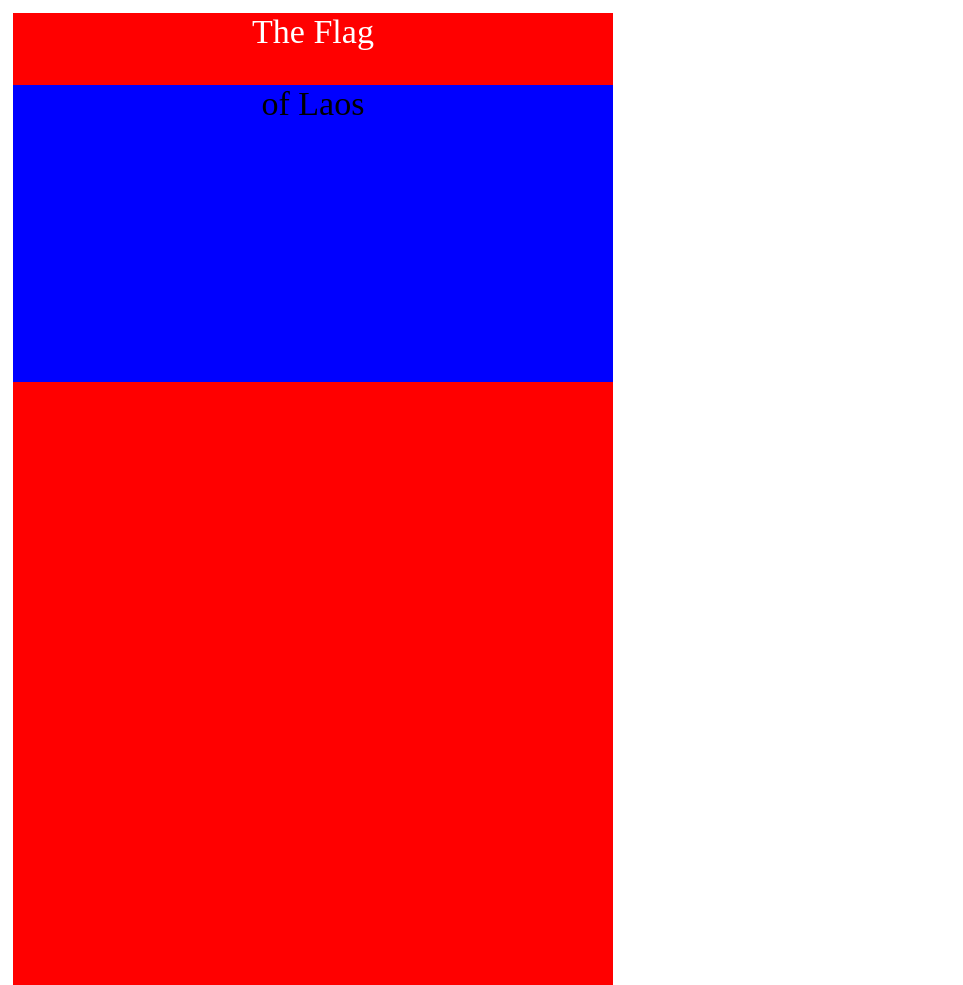
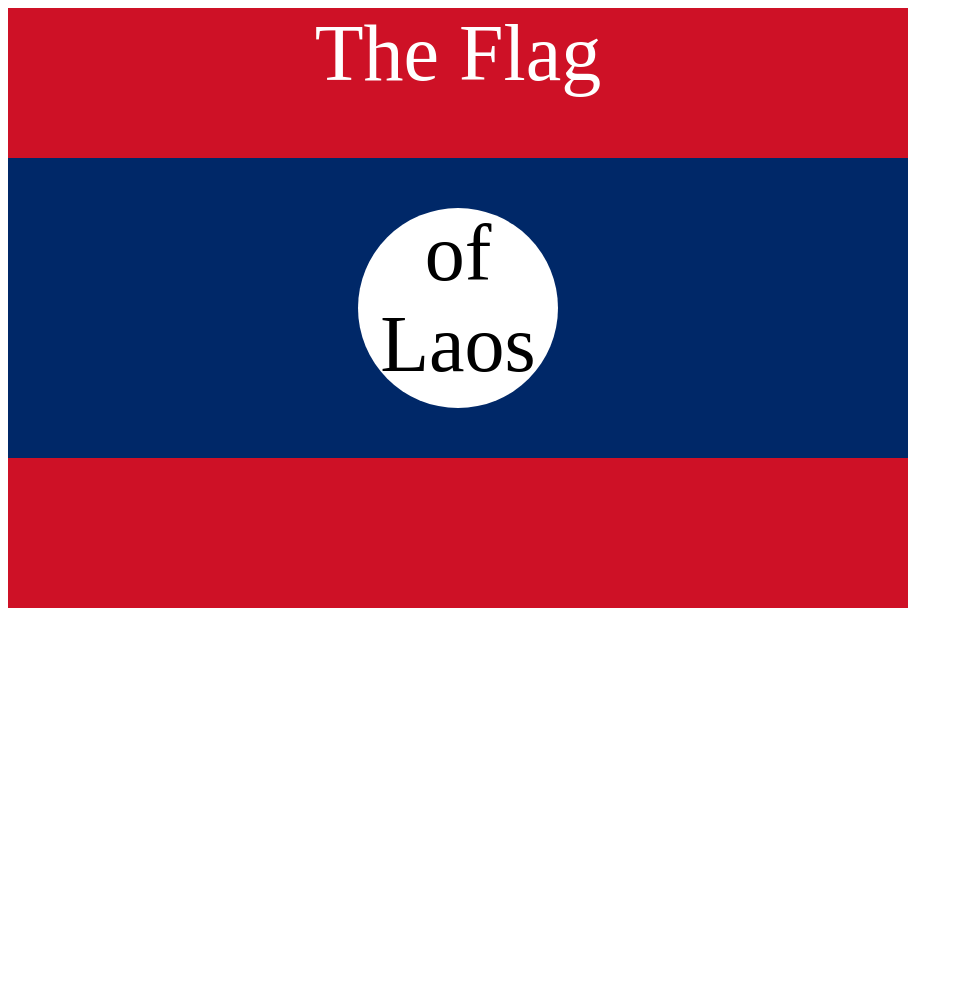
Before and after one commit to srice2024/webdevprojects, a plain HTML site: page 7.3project/index.html in a window 1280 px wide. Shown: the whole page, without its empty margins (0-963 px from the left). After the commit the page ends 800 px from the top, so only its background shows below. Drawn offline with Linux system fonts and the light colour scheme.

Commit message:
Completition of the 7.3 project using CSS teh build the Flag of Laos

```diff
--- a/7.3project/index.html
+++ b/7.3project/index.html
@@ -5,32 +5,43 @@
   <meta charset="UTF-8">
   <title>CSS Flag Project</title>
   <style>
-    .flag{
-      height: 100%;
-      background-color: red;
-      border: 5px solid white;
+    .flag {
+      width: 900px;
+      height: 600px;
+      position: relative;
+      background-color: #CE1126;
+
     }
-    .flag p {
-      background-color: blue;
-      height: 33%;
-      width: 600px;
-      margin-top: 0;
+
+    .flag > div {
+      background-color: #002868;
+      height: 300px;
+      width: 100%;
+      position: absolute;
+      top: 150px;
+    }
+
+    .flag > div > div {
+      background-color: white;
+      position: absolute;
+
+      height: 200px;
+      width: 200px;
+      border-radius: 50%;
+      top: 50px;
+      left: 350px;
+    }
+
+    p {
+      font-size: 5rem;
+      color: white;
       text-align: center;
-      font-size: 34px;
+      padding: 0;
+      margin: 0;
     }
-    .flag>p{
-      background-color: red;
-      height: 33%px;
-      width: 600px;
-      text-transform: proper;
-      color: white;
-      font-size: 34px;
-    }
-    div {
-      background-color: red;
-      height: 900px;
-      width: 600px;
-      text-transform: proper;
+
+    .flag>div div p {
+      color: black;
     }
   </style>
 </head>
```
